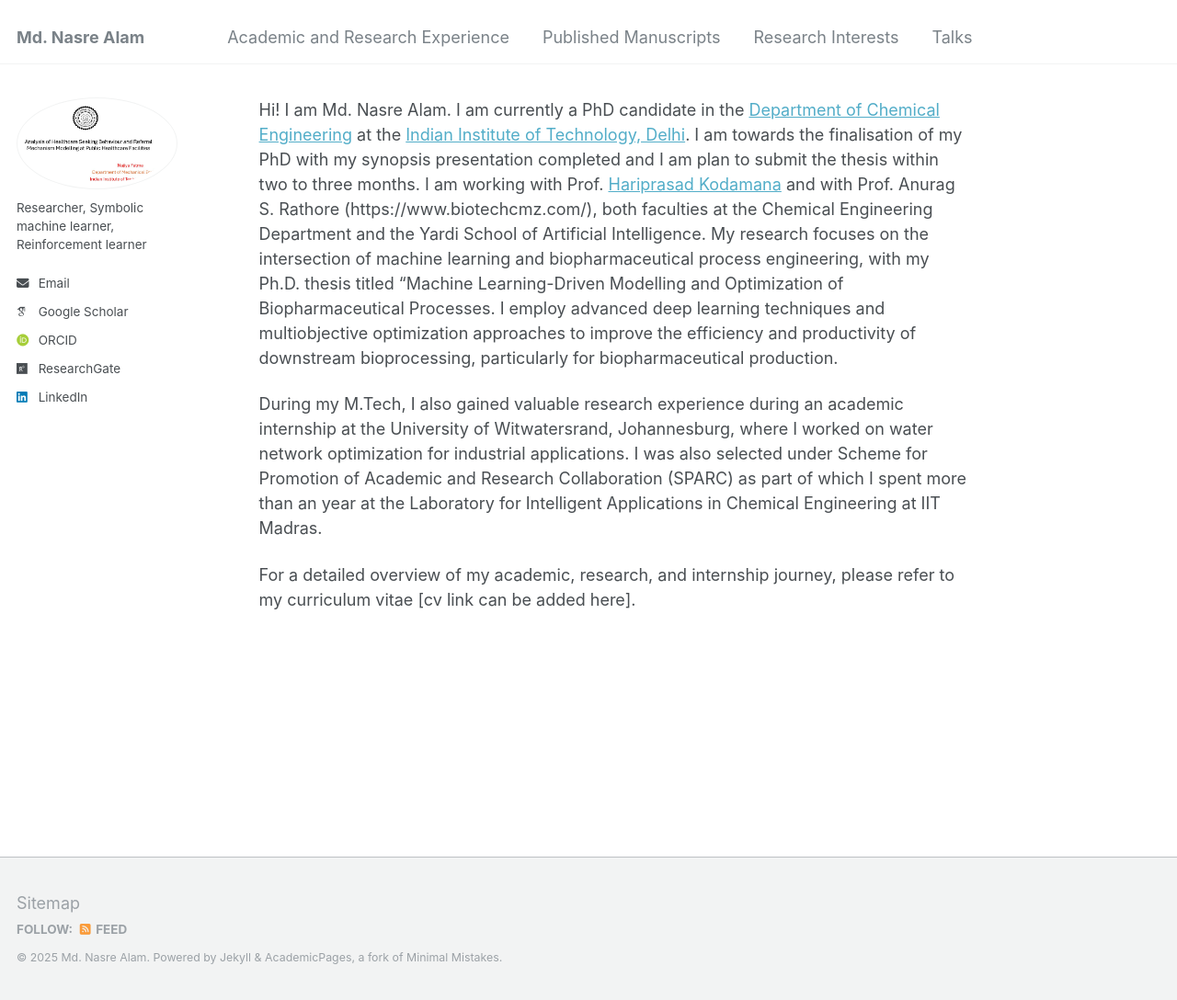
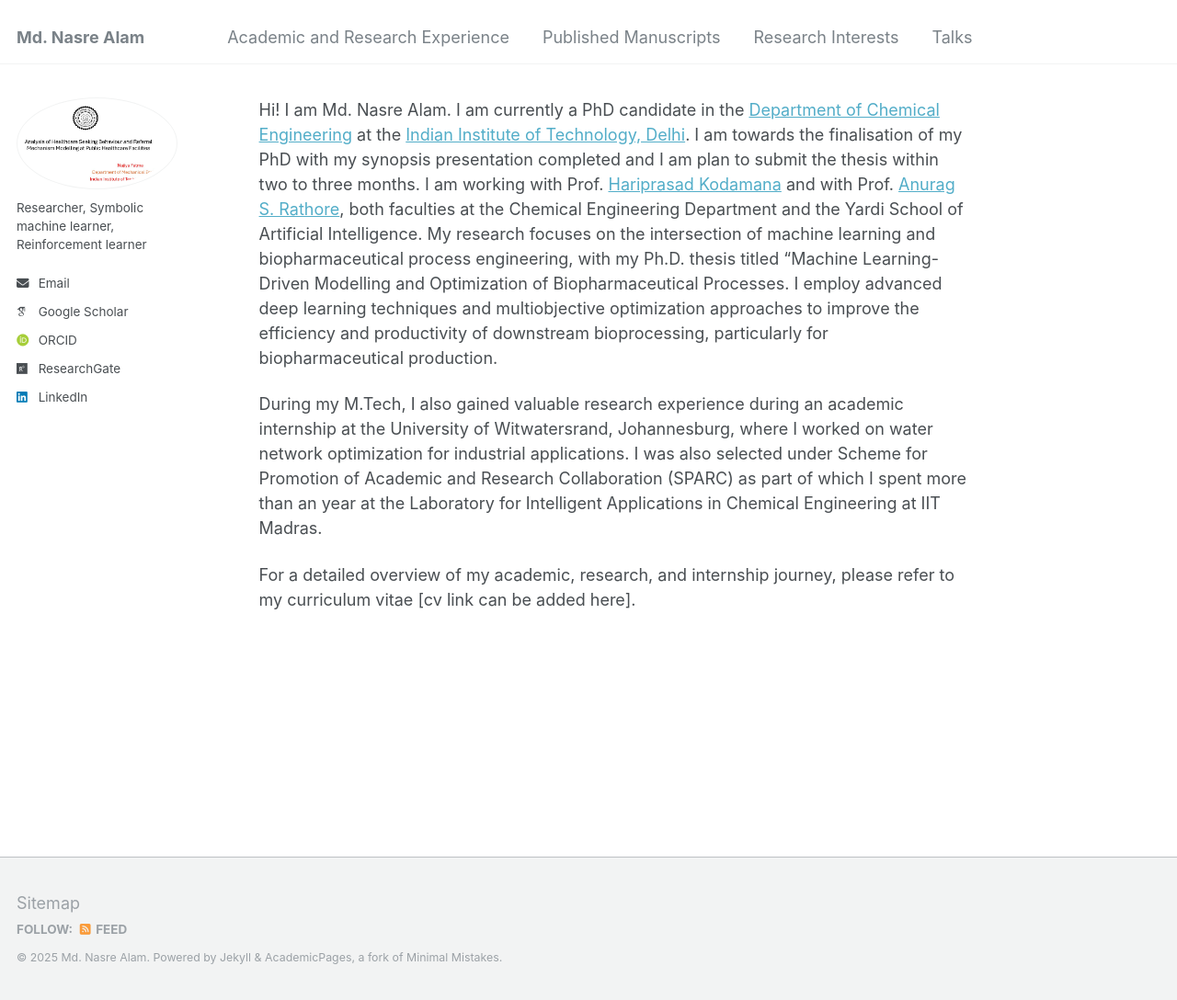
Before and after one commit to mdnasreiit/mdnasreiit.github.io, a Jekyll site: the page built from _pages/about.md, in a window 1280 px wide and 1088 px high. Shown: the whole window at 92% size. Built offline with Jekyll 4.4.1, drawn with Linux system fonts in a browser that asks for light colours; some web fonts are replaced.

Commit message:
Update about.md

```diff
--- a/_pages/about.md
+++ b/_pages/about.md
@@ -7,7 +7,7 @@ redirect_from:
   - /about.html
 ---
 
-Hi! I am Md. Nasre Alam. I am currently a PhD candidate in the [Department of Chemical Engineering](https://chemical.iitd.ac.in/) at the [Indian Institute of Technology, Delhi](https://home.iitd.ac.in/). I am towards the finalisation of my PhD with my synopsis presentation completed and I am plan to submit the thesis within two to three months. I am working with Prof. [Hariprasad Kodamana](https://web.iitd.ac.in/~kodamana/index.html) and with Prof. Anurag S. Rathore (https://www.biotechcmz.com/), both faculties at
+Hi! I am Md. Nasre Alam. I am currently a PhD candidate in the [Department of Chemical Engineering](https://chemical.iitd.ac.in/) at the [Indian Institute of Technology, Delhi](https://home.iitd.ac.in/). I am towards the finalisation of my PhD with my synopsis presentation completed and I am plan to submit the thesis within two to three months. I am working with Prof. [Hariprasad Kodamana](https://web.iitd.ac.in/~kodamana/index.html) and with Prof. [Anurag S. Rathore](https://www.biotechcmz.com/), both faculties at
 the Chemical Engineering Department and the Yardi School of Artificial Intelligence.   My research focuses on the intersection of machine learning and biopharmaceutical process engineering, with my Ph.D. thesis titled “Machine Learning-Driven Modelling and Optimization of Biopharmaceutical Processes. I employ advanced deep learning techniques and multiobjective optimization approaches to improve the efficiency and productivity of downstream bioprocessing, particularly for biopharmaceutical production.
 
 
```
